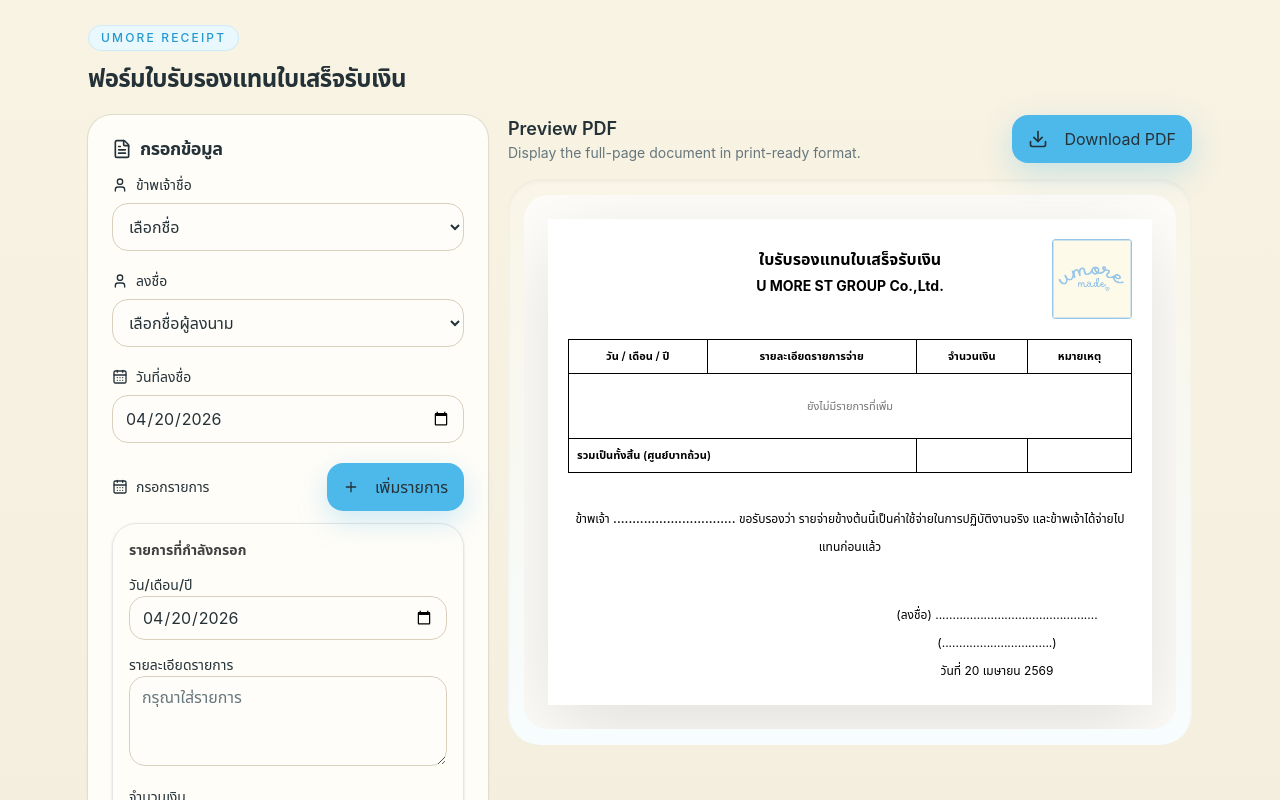
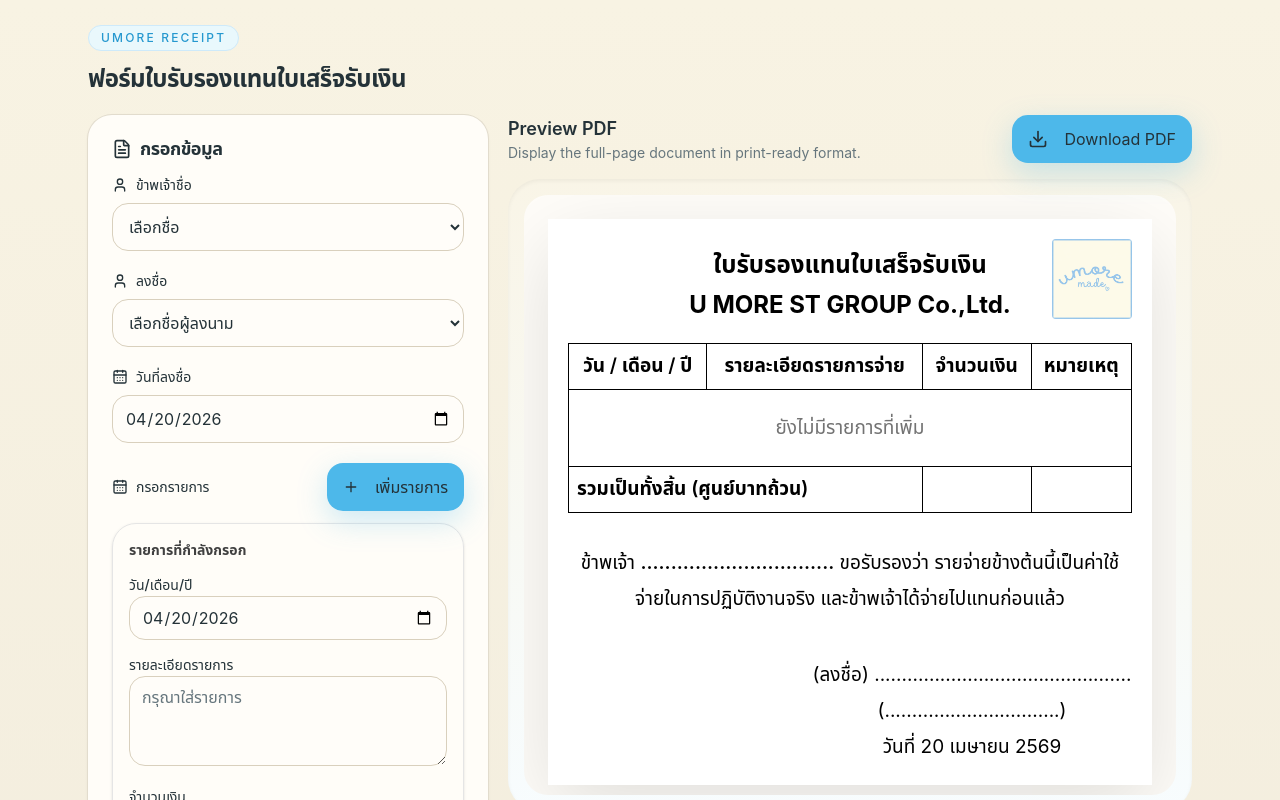
Before and after one commit to Yosthapat/umore_reciept_webapp, a React (Vite) app: page / in a window 1280 px wide. Shown: the top 800 px of the page. Built offline with nearby package versions, Linux system fonts and the light colour scheme.

Commit message:
feat: enlarge pdf typography scale

```diff
--- a/src/components/receipt/ReceiptPreviewPanel.jsx
+++ b/src/components/receipt/ReceiptPreviewPanel.jsx
@@ -50,13 +50,13 @@
             <div className="mb-4 flex items-start justify-between gap-3 sm:mb-5 sm:gap-4">
               <div className="w-12 sm:w-20" />
               <div className="flex-1 pt-1 text-center sm:pt-2">
-                <div className="text-[12px] font-semibold sm:text-[16px]">ใบรับรองแทนใบเสร็จรับเงิน</div>
-                <div className="mt-1 text-[11px] font-bold sm:text-[14px]">U MORE ST GROUP Co.,Ltd.</div>
+                <div className="text-[24px] font-semibold sm:text-[24px]">ใบรับรองแทนใบเสร็จรับเงิน</div>
+                <div className="mt-1 text-[24px] font-bold sm:text-[24px]">U MORE ST GROUP Co.,Ltd.</div>
               </div>
               <ReceiptLogoMark />
             </div>
 
-            <table className="mb-3 w-full border-collapse text-[9px] sm:text-[11px]">
+            <table className="mb-3 w-full border-collapse text-[19px] sm:text-[19px]">
               <thead>
                 <tr>
                   <th className="border border-black p-2 text-center font-semibold">วัน / เดือน / ปี</th>
@@ -98,13 +98,13 @@
               </tbody>
             </table>
 
-            <div className="mt-6 text-center text-[10px] leading-6 sm:mt-8 sm:text-[12px] sm:leading-7">
+            <div className="mt-6 text-center text-[19px] leading-9 sm:mt-8 sm:text-[19px] sm:leading-9">
               ข้าพเจ้า <span className="font-semibold">{ownerDisplayName}</span> ขอรับรองว่า รายจ่ายข้างต้นนี้เป็นค่าใช้จ่ายในการปฏิบัติงานจริง
               และข้าพเจ้าได้จ่ายไปแทนก่อนแล้ว
             </div>
 
             <div className="mt-8 flex justify-end sm:mt-10">
-              <div className="w-[180px] text-center text-[10px] leading-6 sm:w-[270px] sm:text-[12px] sm:leading-7">
+              <div className="w-[320px] text-center text-[19px] leading-9 sm:w-[320px] sm:text-[19px] sm:leading-9">
                 <div>(ลงชื่อ) ...............................................</div>
                 <div>({signDisplayName})</div>
                 <div>
```
